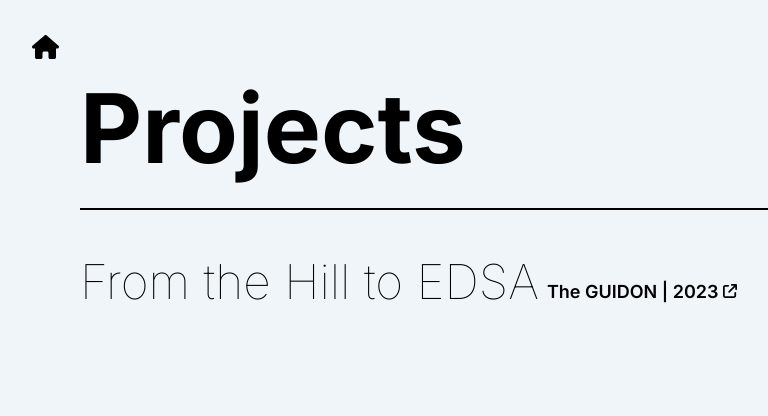
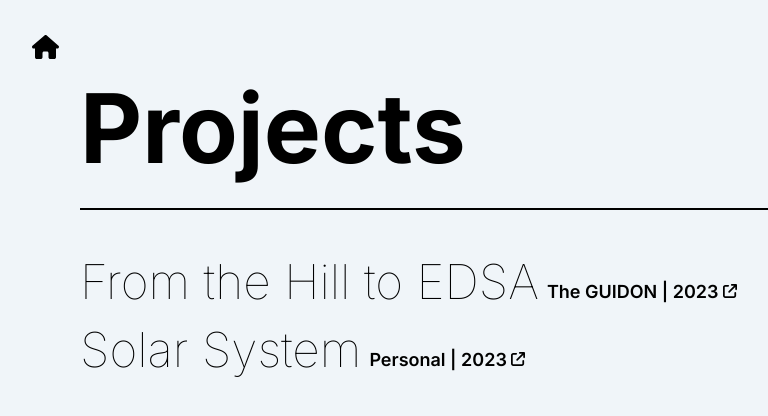
Before and after one commit to waleedlugod/waleedlugod, a Next.js app: page /projects in a window 1280 px wide. Shown: the top 416 px of the page, without its empty margins (0-768 px from the left). Built offline with nearby package versions, Linux system fonts and the light colour scheme; a web font is replaced by a local one.

Commit message:
added new project

```diff
--- a/src/pages/projects.js
+++ b/src/pages/projects.js
@@ -10,13 +10,16 @@ export default function Projects() {
             </Head>
             <Article title="Projects">
                 <ul className="space-y-5">
-          <li>
                     <ProjectLink
                         href="https://interactive.theguidon.com/2023/02/from-the-hill-to-edsa"
                         title="From the Hill to EDSA"
                         meta="The GUIDON | 2023"
                     />
-          </li>
+                    <ProjectLink
+                        href="https://size-accurate-solar-system.vercel.app/"
+                        title="Solar System"
+                        meta="Personal | 2023"
+                    />
                 </ul>
             </Article>
         </>
```
Lines whose indentation alone changed are shown as unchanged.
